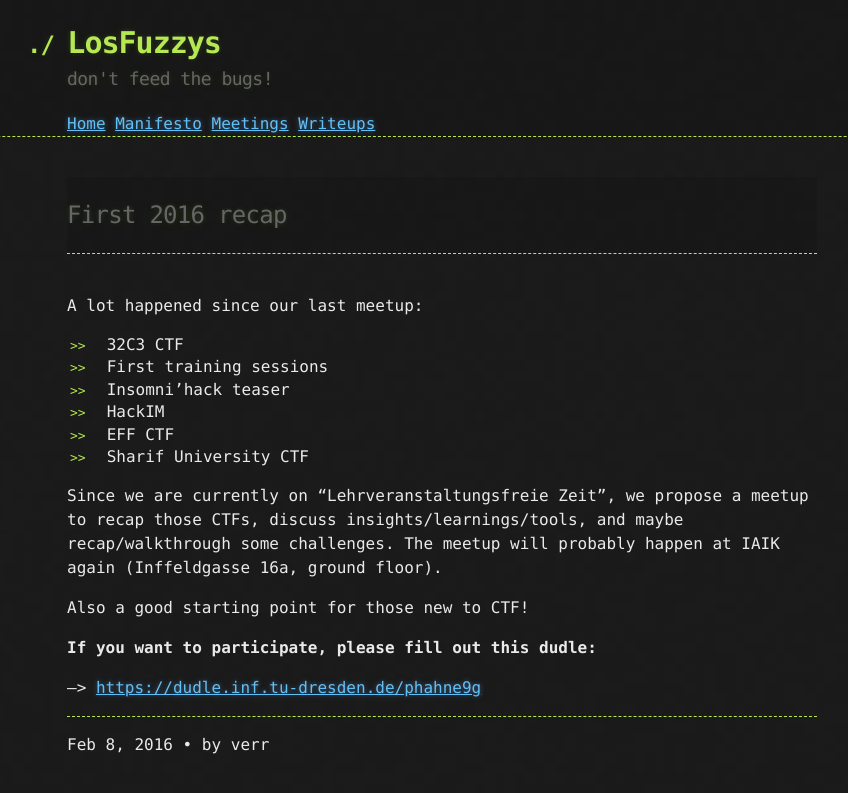
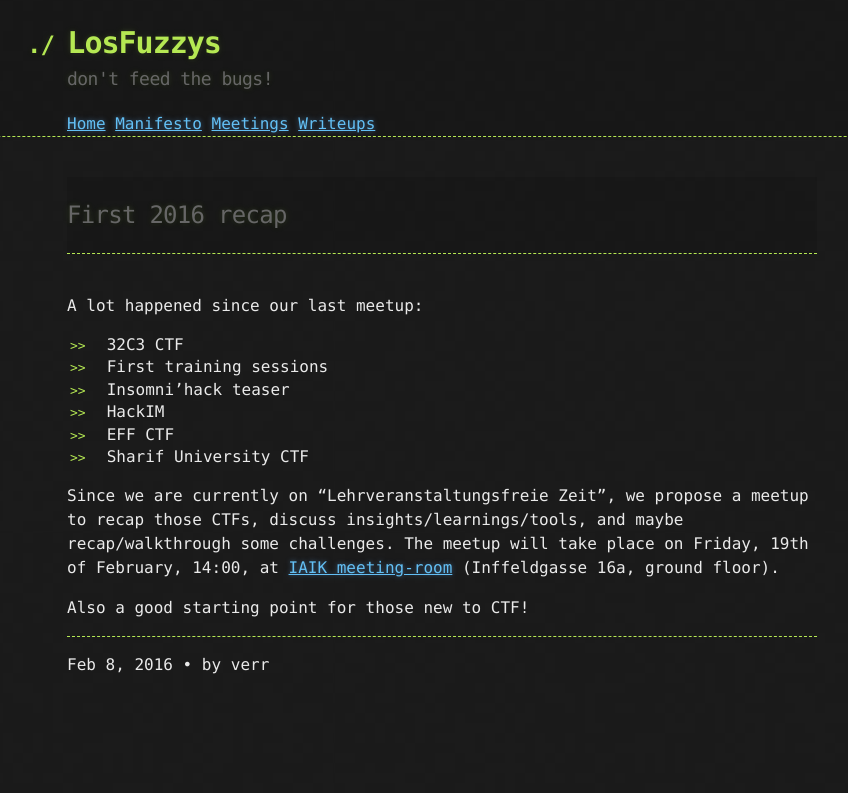
Before and after one commit to mtps3/Mtps3.github.io, a Jekyll site: the page built from _posts/2016-02-08-first-2016-recap.md, in a window 1280 px wide. Shown: the top 793 px of the page, without its empty margins (198-1046 px from the left). Built offline with Jekyll 4.4.1, drawn with Linux system fonts in a browser that asks for light colours.

Commit message:
updated february2016 meetup

```diff
--- a/_posts/2016-02-08-first-2016-recap.md
+++ b/_posts/2016-02-08-first-2016-recap.md
@@ -15,10 +15,12 @@ A lot happened since our last meetup:
 * EFF CTF
 * Sharif University CTF
 
-Since we are currently on "Lehrveranstaltungsfreie Zeit", we propose a meetup to recap those CTFs, discuss insights/learnings/tools, and maybe recap/walkthrough some challenges. The meetup will probably happen at IAIK again (Inffeldgasse 16a, ground floor).
+Since we are currently on "Lehrveranstaltungsfreie Zeit", we propose a meetup to recap those CTFs, discuss insights/learnings/tools, and maybe recap/walkthrough some challenges. The meetup will take place on Friday, 19th of February, 14:00, at [IAIK meeting-room](https://online.tugraz.at/tug_online/ris.einzelraum?raumkey=4839) (Inffeldgasse 16a, ground floor).
 
 Also a good starting point for those new to CTF!
 
+<!--
 **If you want to participate, please fill out this dudle:**
 
---> [https://dudle.inf.tu-dresden.de/phahne9g](https://dudle.inf.tu-dresden.de/phahne9g)
+[https://dudle.inf.tu-dresden.de/phahne9g](https://dudle.inf.tu-dresden.de/phahne9g)
+-->
```
Also changed, not shown: other parts of _posts/2016-02-08-first-2016-recap.md (+1 -1 lines).
